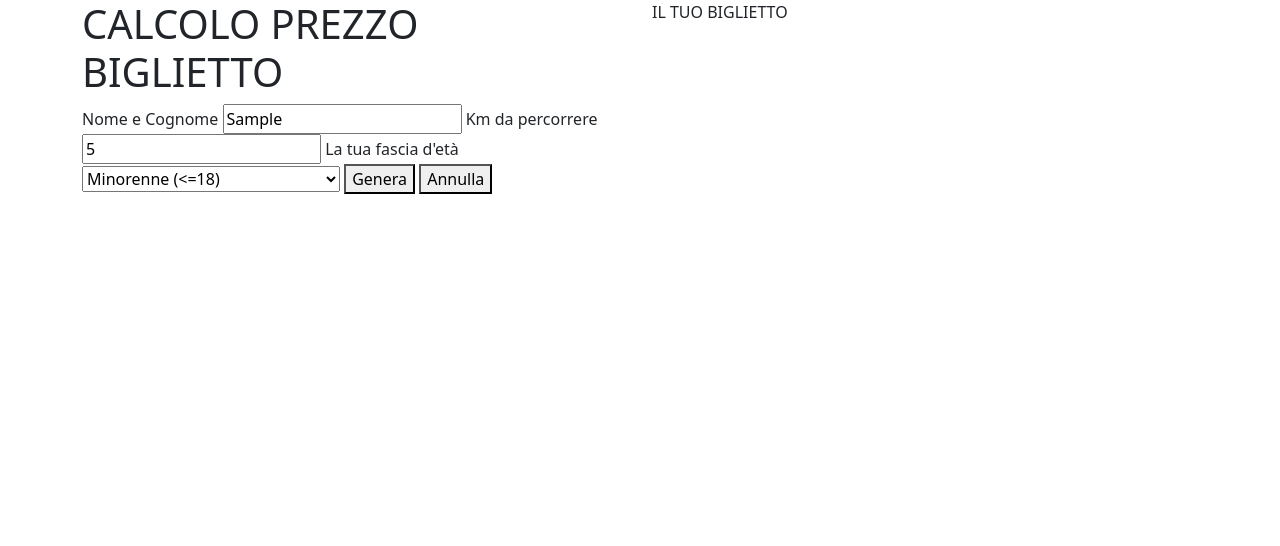
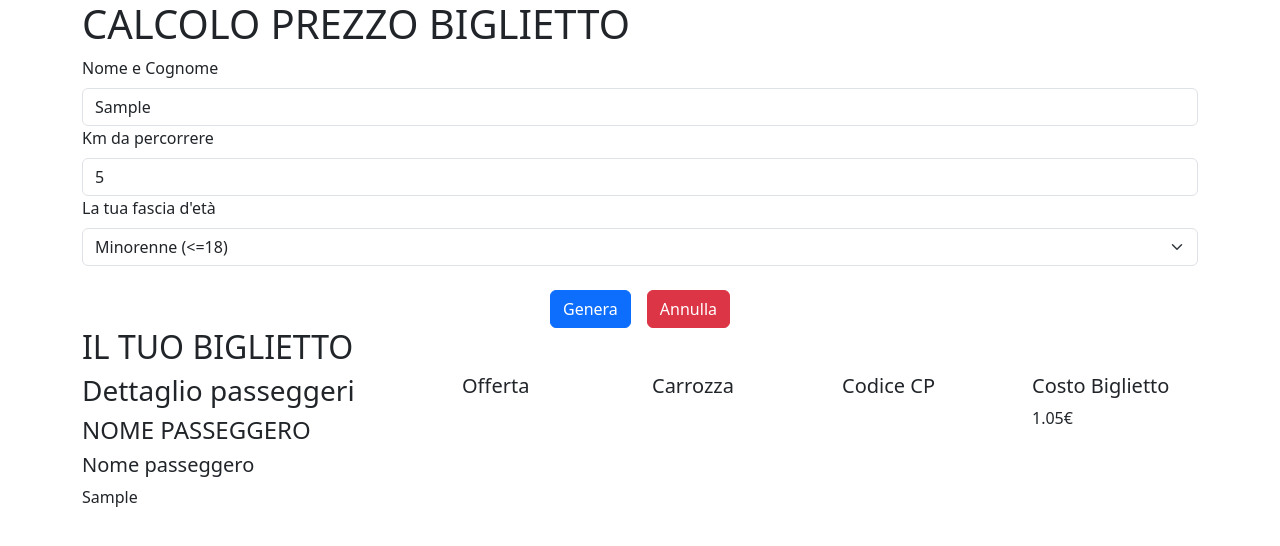
Before and after one commit to ilariamotta/js-biglietto-treno-form, a plain HTML site: page index.html in a window 1280 px wide. Both pictures are taken after typing "Sample", "5" into the empty fields and a click on the button "Genera". Drawn offline with nearby package versions, Linux system fonts and the light colour scheme.

Commit message:
feat: stampa su biglietto html

```diff
--- a/index.html
+++ b/index.html
@@ -14,35 +14,62 @@
     <div class="container">
         <div class="row">
             <!-- sezione form -->
+            <h1>CALCOLO PREZZO BIGLIETTO</h1>
             <div class="col">
-                <h1>CALCOLO PREZZO BIGLIETTO</h1>
                 <form action="">
                     <!-- nomecognome -->
-                    <label for="anagrafica">Nome e Cognome</label>
-                    <input type="text" id="anagrafica" placeholder="Digita nome e cognome" required>
+                    <label for="anagrafica" class="form-label">Nome e Cognome</label>
+                    <input type="text" class="form-control" id="anagrafica" placeholder="Digita nome e cognome"
+                        required>
                     <!-- km -->
-                    <label for="percorrenza">Km da percorrere</label>
-                    <input type="number" name="" id="percorrenza" placeholder="Digita distanza da percorrere" required>
+                    <label for="percorrenza" class="form-label">Km da percorrere</label>
+                    <input type="number" class="form-control" name="" id="percorrenza"
+                        placeholder="Digita distanza da percorrere" required>
                     <!-- età -->
-                    <label for="fasciaeta">La tua fascia d'età</label>
-                    <select id="fasciaeta" required>
+                    <label for="fasciaeta" class="form-label">La tua fascia d'età</label>
+                    <select id="fasciaeta" class="form-select">
                         <option value="Minorenne">Minorenne &#40;&lt;&#61;18&#41;</option>
                         <option value="Adulto">Fascia media &#40;tra i 19 e 64 anni&#41;</option>
                         <option value="Over65">Over65 </option>
                     </select>
 
                     <!-- inizio bottoni -->
-                    <button id="genera" type="submit">Genera</button>
-                    <button>Annulla</button>
+                    <div class="col d-flex justify-content-center mt-4 column-gap-3"><button id="genera" type="submit" class="btn btn-primary">Genera</button>
+                    <button id="annulla" class="btn btn-danger">Annulla</button>
+                    </div>
                     <!-- fine bottoni -->
                 </form>
 
                 <!-- fine sezione form -->
             </div>
             <!-- inizio risultato -->
-            <div class="col">IL TUO BIGLIETTO
-
+            <section>
+                <div class="row d-flex justify-content-center">
+                <h2>IL TUO BIGLIETTO</h2>
+                <div class="col-4">
+                    <h3>Dettaglio passeggeri</h3>
+                    <h4>NOME PASSEGGERO</h4>
+                    <h5>Nome passeggero</h5>
+                    <span class="nome"></span>
+                </div>
+                <div class="col-2">
+                    <h5>Offerta</h5>
+                    <span class="tipoBigl"></span>
+                </div>
+                <div class="col-2">
+                <h5>Carrozza</h5>
+                <span class="nCarrozza"></span>
+                </div>
+                <div class="col-2">
+                <h5>Codice CP</h5>
+                <span class="codCp"></span>
+                </div>
+                <div class="col-2">
+                <h5>Costo Biglietto</h5>
+                <span class="costoBigl"></span>
+                </div>
             </div>
+            </section>
             <!-- fine risultato -->
             <script src="./js/script.js"></script>
 </body>
--- a/js/script.js
+++ b/js/script.js
@@ -1,5 +1,6 @@
 const form = document.querySelector("form");
 // console.log("form");
+const section = document.querySelector("section");
 
 const datiInput = document.getElementById("anagrafica");
 // console.log("datiInput");
@@ -7,6 +8,7 @@ const kmInput = document.getElementById("percorrenza");
 // console.log("kmInput");
 const etaInput = document.getElementById("fasciaeta");
 // console.log("etaInput");
+
 
 
 form.addEventListener("submit", function (event) {
@@ -25,6 +27,32 @@ form.addEventListener("submit", function (event) {
         sconto = 0.4;
     }
     const prezzoFinale = kmPrezzo * (1 - sconto);
-    const risultato = `Il prezzo del biglietto è di ${prezzoFinale.toFixed(2)}€`;
+    const risultato = `${prezzoFinale.toFixed(2)}€`;
     console.log(risultato);
+
+    section.innerHTML = `<div class="row d-flex justify-content-center">
+                <h2>IL TUO BIGLIETTO</h2>
+                <div class="col-4">
+                    <h3>Dettaglio passeggeri</h3>
+                    <h4>NOME PASSEGGERO</h4>
+                    <h5>Nome passeggero</h5>
+                    <span class="nome">${datiUtente}</span>
+                </div>
+                <div class="col-2">
+                    <h5>Offerta</h5>
+                    <span class="tipoBigl"></span>
+                </div>
+                <div class="col-2">
+                <h5>Carrozza</h5>
+                <span class="nCarrozza"></span>
+                </div>
+                <div class="col-2">
+                <h5>Codice CP</h5>
+                <span class="codCp"></span>
+                </div>
+                <div class="col-2">
+                <h5>Costo Biglietto</h5>
+                <span class="costoBigl">${prezzoFinale.toFixed(2)}€</span>
+                </div>
+            </div>`
 });
```
